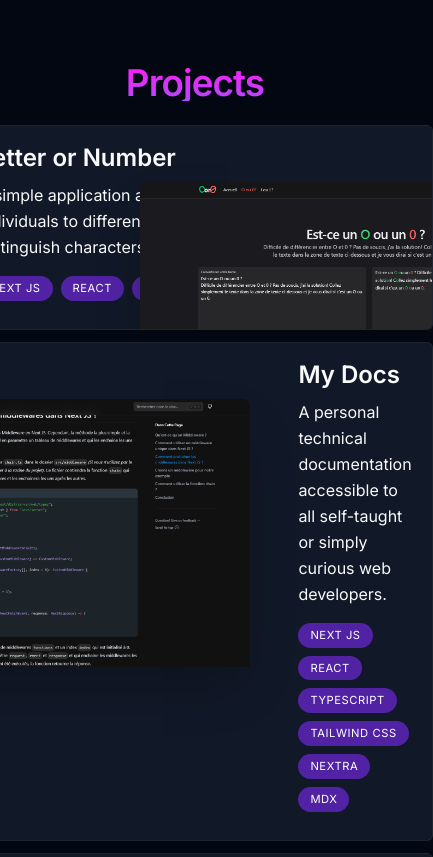
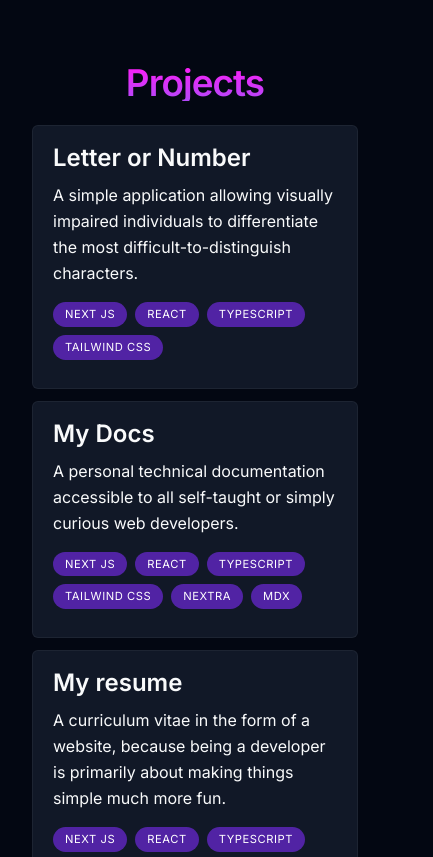
Before and after one commit to SofRahmani/portfolio, a Next.js app: page /en in a window 390 px wide. Shown: the part 1760-2617 px from the top of the page, 433 px wide, since content can reach past the window. Built offline with nearby package versions, Linux system fonts and the light colour scheme; no server answers.

Commit message:
refactor: :lipstick: responsive of project section

```diff
--- a/src/app/[lang]/components/sections/project_section/ProjectCard.tsx
+++ b/src/app/[lang]/components/sections/project_section/ProjectCard.tsx
@@ -30,8 +30,8 @@ export default function ProjectCard({ name, description, skills, image, url }: P
       }}
       className=" group mb-3 last:mb-0 sm:mb-8 "
     >
-      <article className=" relative  max-w-2xl overflow-hidden rounded-md border border-white/5 bg-gray-200 transition hover:bg-gray-300 group-even:pl-8 dark:bg-gray-900  dark:hover:bg-gray-800 sm:h-80 sm:pr-8 ">
-        <div className=" flex h-full flex-col px-5 pb-7 pt-4 group-even:ml-72 sm:max-w-[50%] sm:pl-10 sm:pr-2 sm:pt-6">
+      <article className=" relative max-w-2xl overflow-hidden rounded-md border border-white/5 bg-gray-200 transition hover:bg-gray-300 md:group-even:pl-8 dark:bg-gray-900 dark:hover:bg-gray-800 max-sm:flex  max-sm:flex-col sm:h-80 sm:pr-8 ">
+        <div className=" flex h-full flex-col px-5 pb-7 pt-4 md:group-even:ml-72 sm:max-w-[50%] sm:pl-10 sm:pr-2 sm:pt-6">
           <h3 className="text-2xl font-semibold">{name}</h3>
           <p className=" mt-2 leading-relaxed ">{description}</p>
           <ul className="mt-4 flex flex-wrap gap-2 sm:mt-auto">
@@ -46,9 +46,9 @@ export default function ProjectCard({ name, description, skills, image, url }: P
           </ul>
         </div>
 
-        <Link href={url} target='_blank'>
+        <Link href={url} target="_blank">
           <Image
-            className=" absolute -right-40 top-14 w-[28.25rem] rounded-t-lg shadow-2xl transition group-even:-left-40 group-even:right-[initial] group-hover:-translate-x-3 group-hover:translate-y-3 group-hover:-rotate-2 group-hover:scale-[1.04] group-even:group-hover:translate-x-3 group-even:group-hover:translate-y-3 group-even:group-hover:rotate-2 "
+            className=" hidden md:block absolute -right-40 top-14 w-[28.25rem] rounded-t-lg shadow-2xl transition group-even:-left-40 group-even:right-[initial] group-hover:-translate-x-3 group-hover:translate-y-3 group-hover:-rotate-2 group-hover:scale-[1.04] group-even:group-hover:translate-x-3 group-even:group-hover:translate-y-3 group-even:group-hover:rotate-2 "
             src={image}
             alt={`${name}'s image`}
             quality={95}
```
